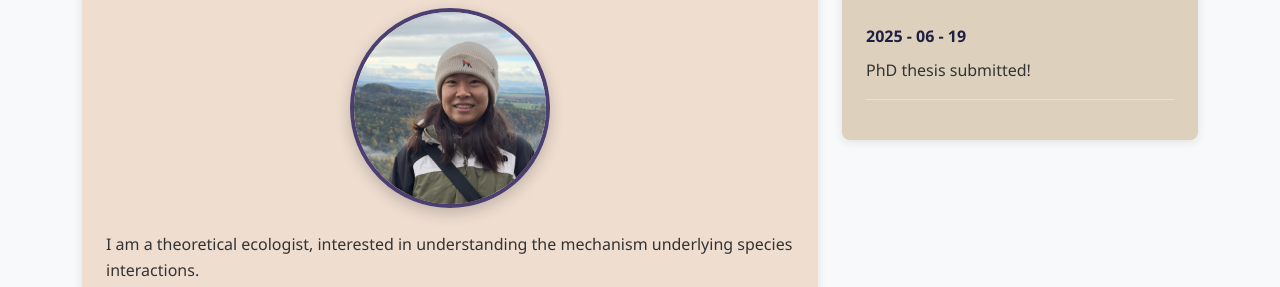
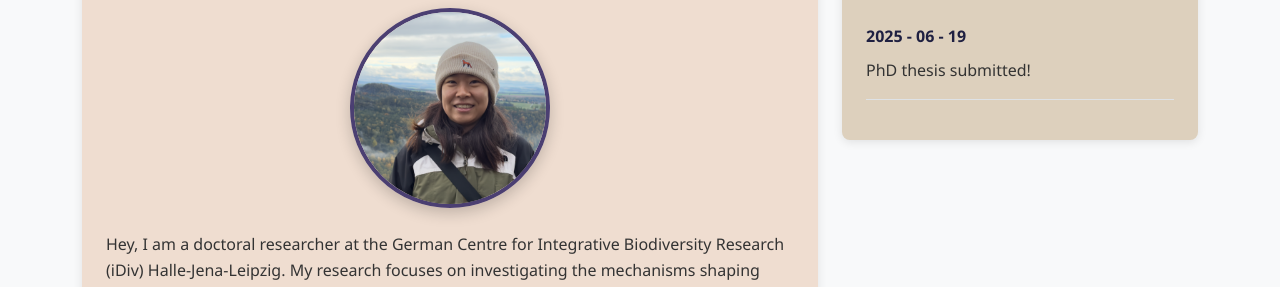
Before and after one commit to LadidaJY/Jingyi-Li, a plain HTML site: page index.html in a window 1280 px wide. Both pictures are taken after a click on the button "EN". Shown: the part 404-691 px from the top of the page. Drawn offline with nearby package versions, Linux system fonts and the light colour scheme.

Commit message:
update the content of homepage and cv

```diff
--- a/index.html
+++ b/index.html
@@ -71,7 +71,11 @@
                     </div>
 
                     <div class="i18n mb-4" data-i18n="bio">
-                        <p>I am a theoretical ecologist, interested in understanding the mechanism underlying species interactions.</p>
+                        <p>Hey, I am a doctoral researcher at the German Centre for Integrative Biodiversity Research (iDiv) Halle-Jena-Leipzig.
+                            My research focuses on investigating the mechanisms shaping complex species interactions.
+                            I investigate trophic interactions through multiple lenses: environmental drivers (e.g., temperature), predator-prey body-size ratios, and information flow among species,
+                            aiming to advance our understanding of species interacitons' formation, dynamics, and strength.
+                            I enjoy hiking (since living in Germany), detective novels (being a fan of Agatha and Anthony), and exploring tea (a passion rooted in my undergraduate studies).</p>
                     </div>
 
                     <div class="contact-links">
@@ -124,8 +128,11 @@
                 publications: "Publications",
                 about: "About Me",
                 updates: "Updates",
-                bio: `I am a theoretical ecologist, interested in understanding the mechanism underlying species interactions.`,
-                footer: "Jingyi Li | Ecology | <a href='mailto:lijingyi1015@gmail.com'>lijingyi1015@gmail.com</a>",
+                bio: `Hey, I am a doctoral researcher at the German Centre for Integrative Biodiversity Research (iDiv) Halle-Jena-Leipzig.
+                            My research focuses on investigating the mechanisms shaping complex species interactions.
+                            I investigate trophic interactions through multiple lenses: environmental drivers (e.g., temperature), predator-prey body-size ratios, and information flow among species,
+                            aiming to advance our understanding of species interacitons' formation, dynamics, and strength.
+                            I enjoy hiking (since living in Germany), detective novels (being a fan of Agatha and Anthony), and exploring tea (a passion rooted in my undergraduate studies).`,
                 update1: "PhD thesis submitted!"
             },
             zh: {
@@ -137,8 +144,9 @@
                 publications: "出版物",
                 about: "关于我",
                 updates: "最新动态",
-                bio: `我是一名理论生态学家，对了解物种相互作用的内在机制很感兴趣`,
-                footer: "李菁祎 | 生态学 | <a href='mailto:lijingyi1015@gmail.com'>lijingyi1015@gmail.com</a>",
+                bio: `我是德国综合生物多样性研究中心（iDiv）的博士生研究员。
+                我的研究致力于探索复杂物种相互作用的形成机制。我的研究从多个方面入手：环境驱动因素（如温度）、捕食者-猎物体型比、物种间信息流等，
+                以期深化对物种相互作用的形成、动态与强度的理解。我喜欢徒步，看侦探小说（阿加莎与安东尼的忠实读者），热爱关于茶的一切`,
                 update1: "博士论文已提交！"
             }
         };
@@ -158,7 +166,11 @@
                 document.querySelectorAll('.i18n').forEach(element => {
                     const key = element.getAttribute('data-i18n');
                     if (translations[lang][key]) {
-                        element.innerHTML = translations[lang][key];
+                        if (element.tagName === 'INPUT' || element.tagName === 'TEXTAREA') {
+                            element.value = translations[lang][key];
+                        } else {
+                            element.innerHTML = translations[lang][key];
+                        }
                     }
                 });
             });
@@ -166,7 +178,8 @@
 
         // 初始设置英文为默认语言
         document.addEventListener('DOMContentLoaded', function() {
-            // 可以在这里设置初始语言
+            // 设置英文为默认语言
+            document.querySelector('.lang-btn[data-lang="en"]').classList.add('active');
         });
     </script>
 </body>
```
Also changed, not shown: CV.html (+2 -2 lines).
